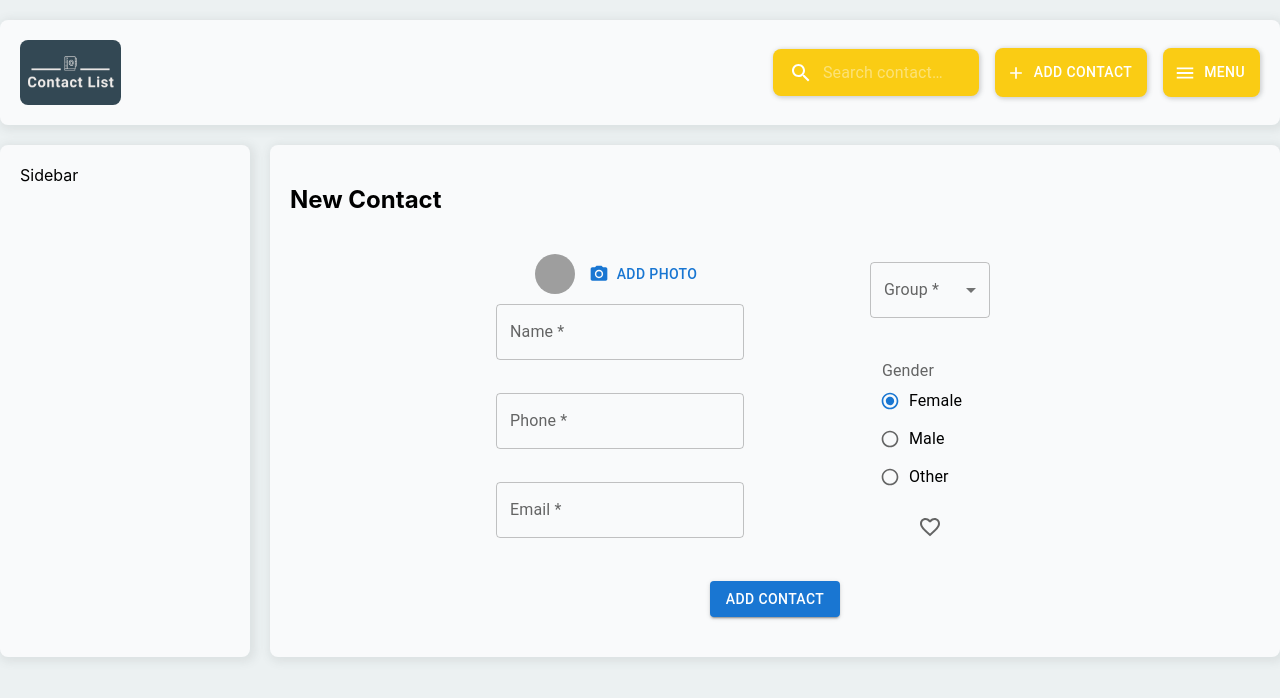
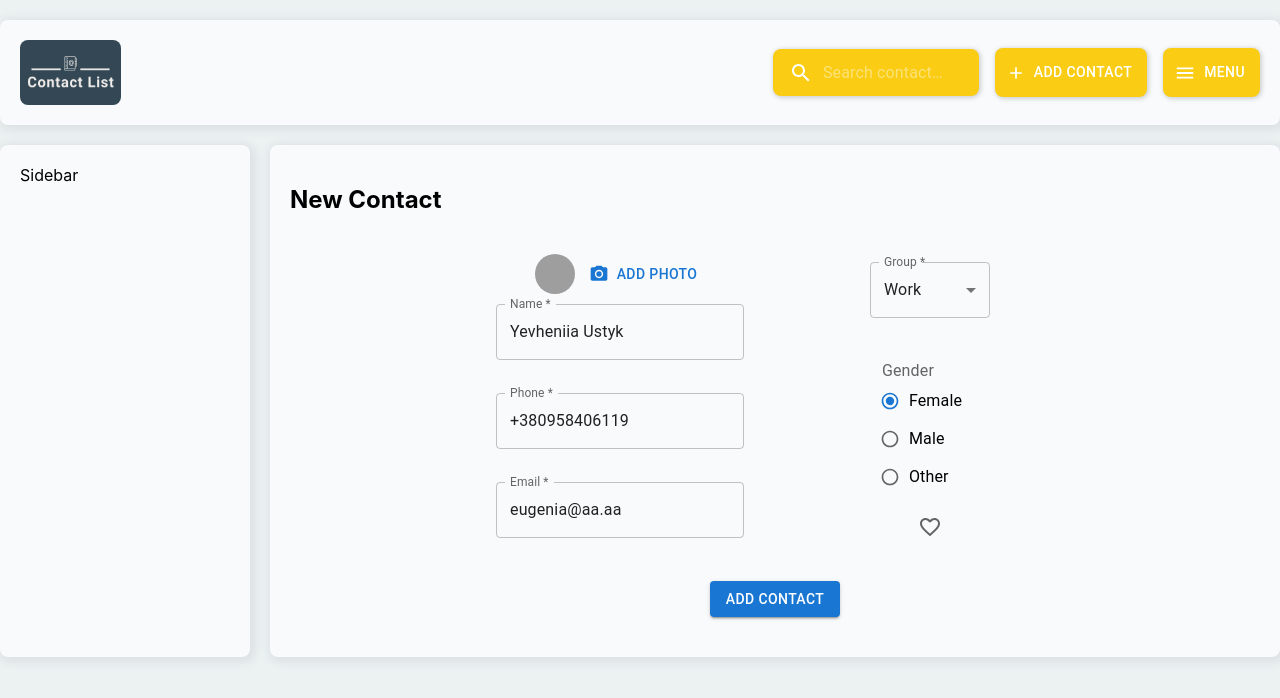
Before and after one commit to ustyk1/contact-list-react, a React (Create React App) app: page /contact-list-react/new-contact in a window 1280 px wide. Shown: the top 698 px of the page. Built offline with nearby package versions, Linux system fonts and the light colour scheme; grey boxes are pictures that could not be loaded.

Commit message:
add snackbar to ContactForm component, refactor Header and ContactTable

```diff
--- a/src/components/contactsTable/contactsTable.jsx
+++ b/src/components/contactsTable/contactsTable.jsx
@@ -79,7 +79,6 @@ export default function EnhancedTable() {
   const [orderBy, setOrderBy] = React.useState('phoneNumber');
   const [selected, setSelected] = React.useState([]);
   const [page, setPage] = React.useState(0);
-  const [dense, setDense] = React.useState(false);
   const [rowsPerPage, setRowsPerPage] = React.useState(5);
 
   const handleRequestSort = (event, property) => {
@@ -124,10 +123,6 @@ export default function EnhancedTable() {
   const handleChangeRowsPerPage = (event) => {
     setRowsPerPage(parseInt(event.target.value, 10));
     setPage(0);
-  };
-
-  const handleChangeDense = (event) => {
-    setDense(event.target.checked);
   };
 
   const isSelected = (contactName) => selected.indexOf(contactName) !== -1;
--- a/src/components/form/form.jsx
+++ b/src/components/form/form.jsx
@@ -20,11 +20,24 @@ import Favorite from '@mui/icons-material/Favorite';
 import PhotoCamera from '@mui/icons-material/PhotoCamera';
 import Button from '@mui/material/Button';
 import Grid from '@mui/material/Grid';
+import Snackbar from '@mui/material/Snackbar';
+import Alert from '@mui/material/Alert';
 
 import './form.scss';
 // import { json } from 'react-router-dom';
 
 function ContactForm() {
+  const [openSnackbar, setOpenSnackbar] = React.useState(false);
+  // const handleClick = () => {
+  //   setOpenSnackbar(true);
+  // };
+  const handleCloseSnackbar = (event, reason) => {
+    if (reason === 'clickaway') {
+      return;
+    }
+
+    setOpenSnackbar(false);
+  };
 
   const validationSchema = Yup.object().shape({
     name: Yup.string().required('Name is required'),
@@ -41,10 +54,10 @@ function ContactForm() {
   const formik = useFormik({
     initialValues: {
       id: uuidv4(),
-      name: '',
-      phone: '',
-      email: '',
-      group: '',
+      name: 'Yevheniia Ustyk',
+      phone: '+380958406119',
+      email: 'eugenia@aa.aa',
+      group: 'work',
       avatar: '',
       gender: 'female',
       favourite: false
@@ -52,6 +65,7 @@ function ContactForm() {
     validationSchema: validationSchema,
     onSubmit: (values) => {
       console.log(values);
+      setOpenSnackbar(true);
     },
     handleReset:()=> {
     }
@@ -59,6 +73,16 @@ function ContactForm() {
 
   return (
     <div className='form-wrapper'>
+      <Snackbar
+        className='form-wrapper__snackbar'
+        open={openSnackbar}
+        autoHideDuration={2000}
+        onClose={handleCloseSnackbar}
+      >
+        <Alert onClose={handleCloseSnackbar} severity="success" sx={{ width: '100%' }}>
+          Contact added!
+        </Alert>
+      </Snackbar>
       <form onSubmit={formik.handleSubmit} className='form'>
         <Grid
           container
--- a/src/components/form/form.scss
+++ b/src/components/form/form.scss
@@ -6,6 +6,10 @@
   padding: 20px;
   margin: 0 auto;
 
+  .MuiSnackbar-root {
+    position: absolute;
+  }
+
   .form {
     &__contact-photo {
       display: flex;
--- a/src/components/header/header.jsx
+++ b/src/components/header/header.jsx
@@ -40,7 +40,7 @@ const StyledInputBase = styled(InputBase)(() => ({
     padding: '12px 12px 12px 0',
     paddingLeft: `50px`,
     transition: 'width 0.5s ease',
-    width: '100%',
+    // width: '100%',
       width: '16ch',
       '&:focus': {
         width: '26ch',
--- a/src/pages/newContact/newContact.scss
+++ b/src/pages/newContact/newContact.scss
@@ -0,0 +1,3 @@
+.new-contact {
+  position: relative;
+}
```
